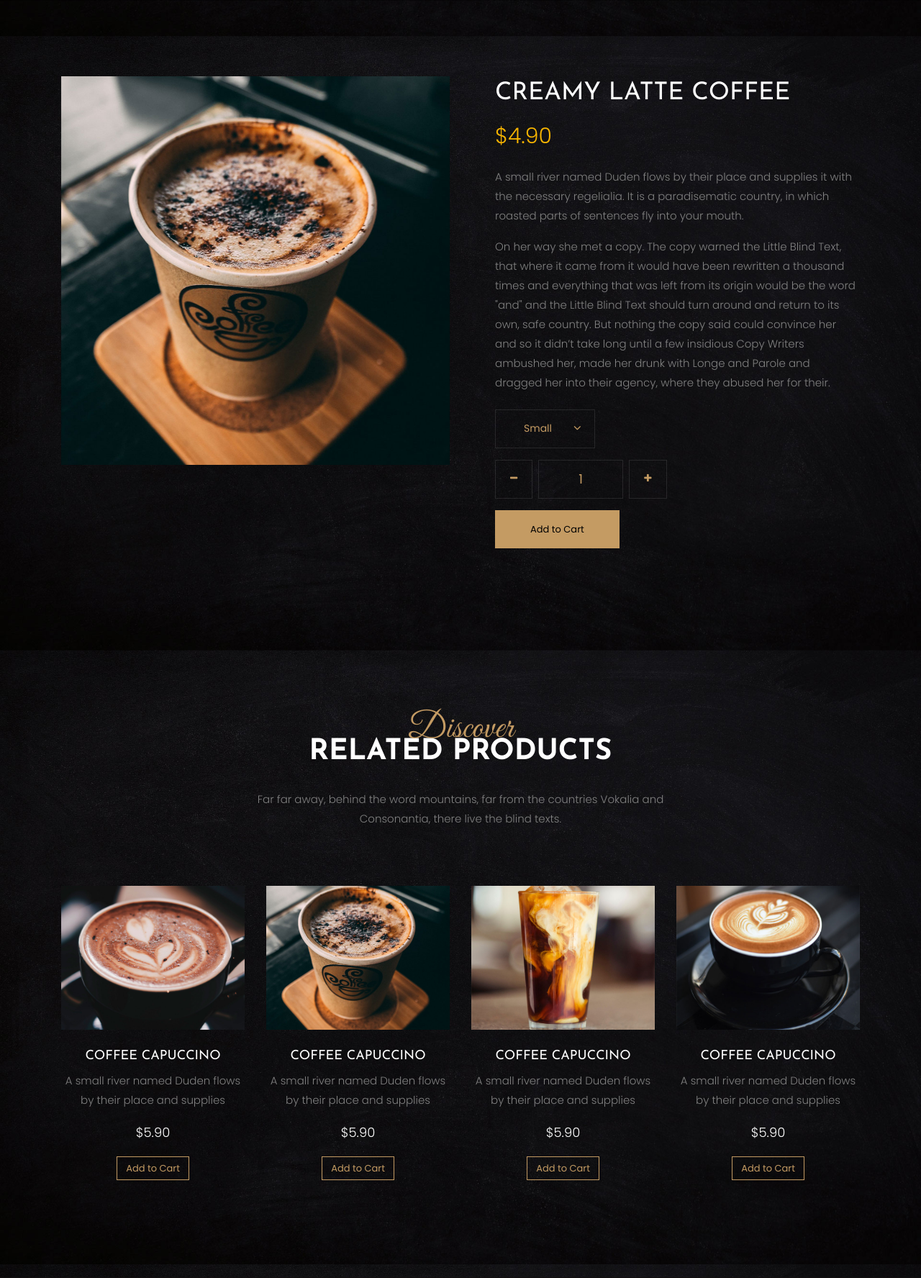
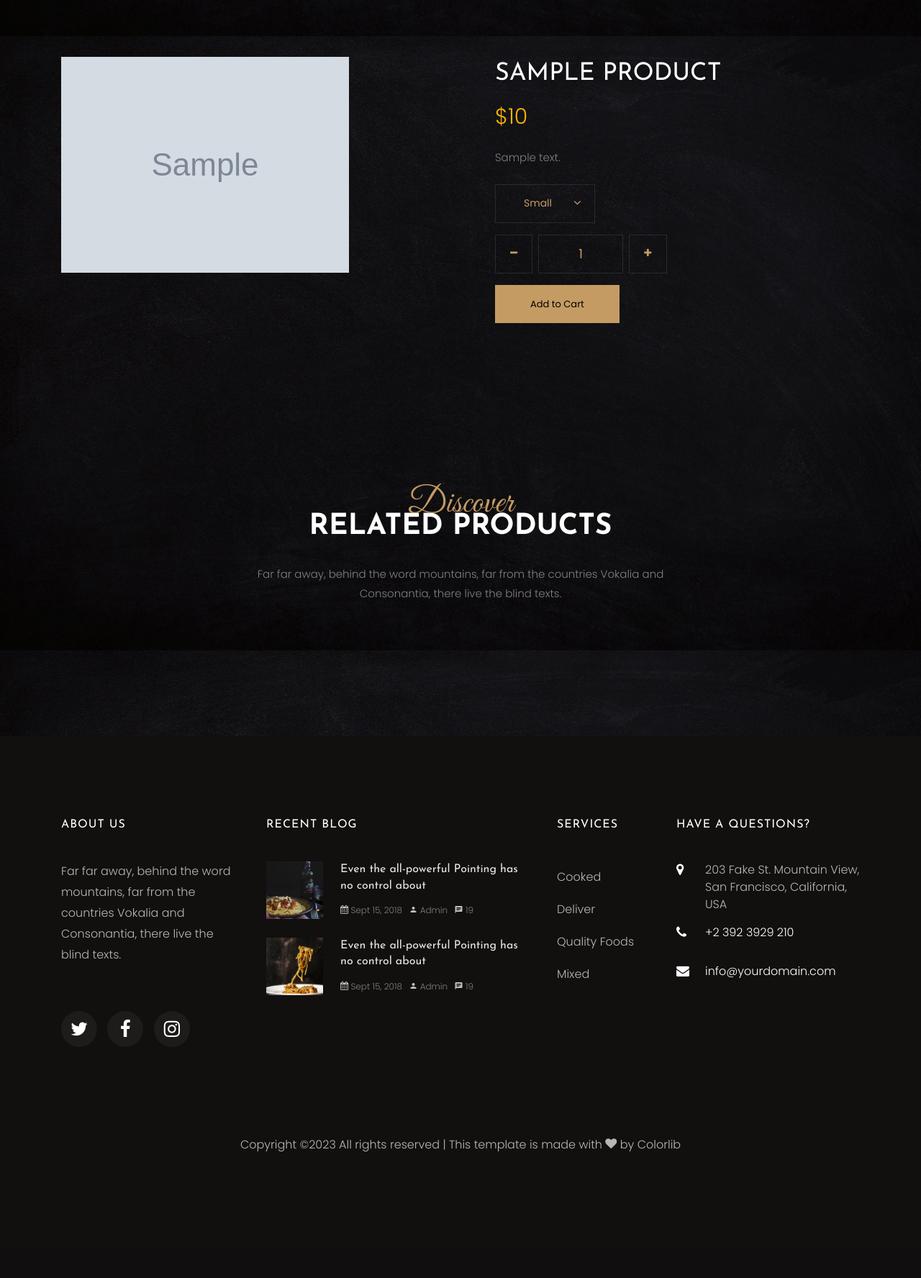
Before and after one commit to Hafizdeveloper/Coffee-blend, a PHP site: page /product-single.php?prodId=1 in a window 1280 px wide. Shown: the part 803-2579 px from the top of the page at 72% size. After the commit the page ends 2404 px from the top, so only its background shows below. Run offline with PHP 8.4, Linux system fonts and the light colour scheme; tables that the repository leaves empty or names only in its code hold one stand-in row (values such as "Sample post"); grey boxes marked "Sample" are stand-in pictures; some libraries are stand-ins or nearby versions; some web fonts are replaced.

```diff
--- a/index.php
+++ b/index.php
@@ -7,7 +7,7 @@
 	$product_fetch_prepare = $connection->prepare($product_fetch_query);
 	$product_fetch_prepare->execute();
 	$product_fetch = $product_fetch_prepare->fetchAll(PDO::FETCH_ASSOC);
-	print_r($product_fetch);
+	// print_r($product_fetch);
 
 	if(isset($_POST['book'])){
 		$firstName = $_POST['firstName'];
--- a/product-single.php
+++ b/product-single.php
@@ -9,7 +9,16 @@
 	$single_product_prepare->bindParam(':prodId', $prodId);
 	$single_product_prepare->execute();
 	$single_product = $single_product_prepare->fetch(PDO::FETCH_ASSOC);
-	print_r($single_product);
+	// print_r($single_product);
+
+	// FOR RELATED PRODUCT
+	$related_products_query = "SELECT * FROM `products` WHERE prod_id != :prodId and prod_categories = :category";
+	$related_products_prepare = $connection->prepare($related_products_query);
+	$related_products_prepare->bindParam(':prodId', $prodId);
+	$related_products_prepare->bindParam(':category', $single_product['prod_categories']);
+	$related_products_prepare->execute();
+	$related_products = $related_products_prepare->fetchAll(PDO::FETCH_ASSOC);
+	print_r($related_products);
 ?>
 
     <section class="home-slider owl-carousel">
@@ -20,9 +29,9 @@
 
             <div class="col-md-7 col-sm-12 text-center ftco-animate">
             	<h1 class="mb-3 mt-5 bread">Product Detail</h1>
-	            <p class="breadcrumbs"><span class="mr-2"><a href="index.php">Home</a></span> <span>Product Detail</span></p>
+	            <p class="breadcrumbs"><span class="mr-2"><a href="index.php">Home</a></span>
+				<span>Product Detail</span></p>
             </div>
-
           </div>
         </div>
       </div>
@@ -32,24 +41,22 @@
     	<div class="container">
     		<div class="row">
     			<div class="col-lg-6 mb-5 ftco-animate">
-    				<a href="images/menu-2.jpg" class="image-popup"><img src="images/menu-2.jpg" class="img-fluid" alt="Colorlib Template"></a>
+    				<a href="images/menu-2.jpg" class="image-popup"><img src="images/<?php echo $single_product['prod_image'] ?>" class="img-fluid" alt="Colorlib Template"></a>
     			</div>
     			<div class="col-lg-6 product-details pl-md-5 ftco-animate">
-    				<h3>Creamy Latte Coffee</h3>
-    				<p class="price"><span>$4.90</span></p>
-    				<p>A small river named Duden flows by their place and supplies it with the necessary regelialia. It is a paradisematic country, in which roasted parts of sentences fly into your mouth.</p>
-    				<p>On her way she met a copy. The copy warned the Little Blind Text, that where it came from it would have been rewritten a thousand times and everything that was left from its origin would be the word "and" and the Little Blind Text should turn around and return to its own, safe country. But nothing the copy said could convince her and so it didn’t take long until a few insidious Copy Writers ambushed her, made her drunk with Longe and Parole and dragged her into their agency, where they abused her for their.
-						</p>
+    				<h3><?php echo $single_product['prod_name'] ?></h3>
+    				<p class="price"><span>$<?php echo $single_product['prod_price'] ?></span></p>
+    				<p><?php echo $single_product['prod_description'] ?></p>
 						<div class="row mt-4">
 							<div class="col-md-6">
 								<div class="form-group d-flex">
 		              <div class="select-wrap">
 	                  <div class="icon"><span class="ion-ios-arrow-down"></span></div>
-	                  <select name="" id="" class="form-control">
-	                  	<option value="">Small</option>
-	                    <option value="">Medium</option>
-	                    <option value="">Large</option>
-	                    <option value="">Extra Large</option>
+	                  <select name="" id="size" class="form-control">
+	                  	<option value="Small">Small</option>
+	                    <option value="Medium">Medium</option>
+	                    <option value="Large">Large</option>
+	                    <option value="eLarge">Extra Large</option>
 	                  </select>
 	                </div>
 		            </div>
@@ -85,50 +92,20 @@
           </div>
         </div>
         <div class="row">
+			<?php foreach($related_products as $products){ ?>
         	<div class="col-md-3">
         		<div class="menu-entry">
-    					<a href="#" class="img" style="background-image: url(images/menu-1.jpg);"></a>
+					<a href="#" class="img" style="background-image: url(images/<?php echo $products['prod_image'] ?>);"></a>
     					<div class="text text-center pt-4">
-    						<h3><a href="#">Coffee Capuccino</a></h3>
-    						<p>A small river named Duden flows by their place and supplies</p>
-    						<p class="price"><span>$5.90</span></p>
-    						<p><a href="#" class="btn btn-primary btn-outline-primary">Add to Cart</a></p>
+    						<h3><a href="#"><?php echo $products['prod_name'] ?></a></h3>
+    						<p><?php echo $products['prod_description'] ?></p>
+    						<p class="price"><span>$<?php echo $products['prod_price'] ?></span></p>
+    						<p><a href="product-single.php?prodId=<?php echo $products['prod_id'] ?>" class="btn btn-primary btn-outline-primary">show</a></p>
     					</div>
-    				</div>
+				</div>
         	</div>
-        	<div class="col-md-3">
-        		<div class="menu-entry">
-    					<a href="#" class="img" style="background-image: url(images/menu-2.jpg);"></a>
-    					<div class="text text-center pt-4">
-    						<h3><a href="#">Coffee Capuccino</a></h3>
-    						<p>A small river named Duden flows by their place and supplies</p>
-    						<p class="price"><span>$5.90</span></p>
-    						<p><a href="#" class="btn btn-primary btn-outline-primary">Add to Cart</a></p>
-    					</div>
-    				</div>
-        	</div>
-        	<div class="col-md-3">
-        		<div class="menu-entry">
-    					<a href="#" class="img" style="background-image: url(images/menu-3.jpg);"></a>
-    					<div class="text text-center pt-4">
-    						<h3><a href="#">Coffee Capuccino</a></h3>
-    						<p>A small river named Duden flows by their place and supplies</p>
-    						<p class="price"><span>$5.90</span></p>
-    						<p><a href="#" class="btn btn-primary btn-outline-primary">Add to Cart</a></p>
-    					</div>
-    				</div>
-        	</div>
-        	<div class="col-md-3">
-        		<div class="menu-entry">
-    					<a href="#" class="img" style="background-image: url(images/menu-4.jpg);"></a>
-    					<div class="text text-center pt-4">
-    						<h3><a href="#">Coffee Capuccino</a></h3>
-    						<p>A small river named Duden flows by their place and supplies</p>
-    						<p class="price"><span>$5.90</span></p>
-    						<p><a href="#" class="btn btn-primary btn-outline-primary">Add to Cart</a></p>
-    					</div>
-    				</div>
-        	</div>
+			<?php } ?>
+		</div>
         </div>
     	</div>
     </section>
@@ -168,8 +145,12 @@
 		            $('#quantity').val(quantity - 1);
 		            }
 		    });
+		});
 
-		});
+		const size = document.getElementById('size');
+		size.addEventListener('change', ()=>{
+			console.log(size.value);
+		})
 	</script>
 
 
```
